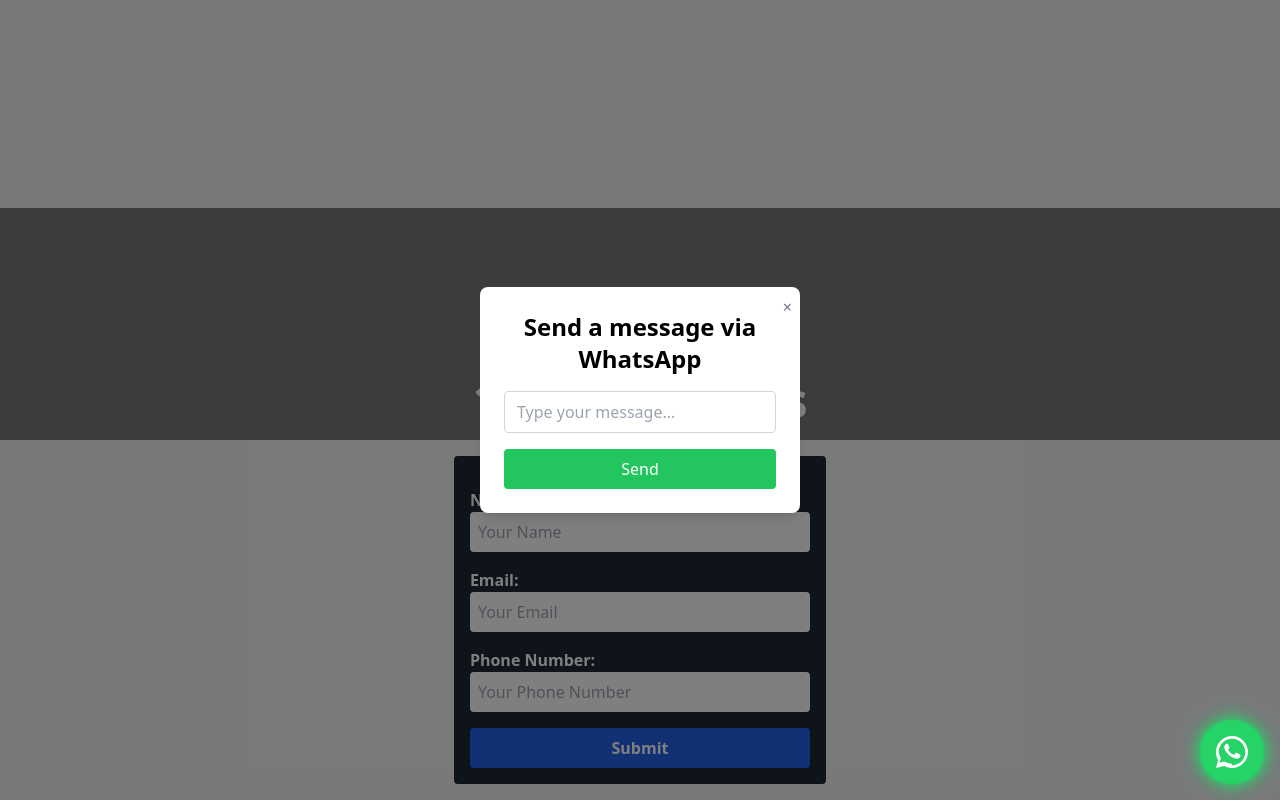
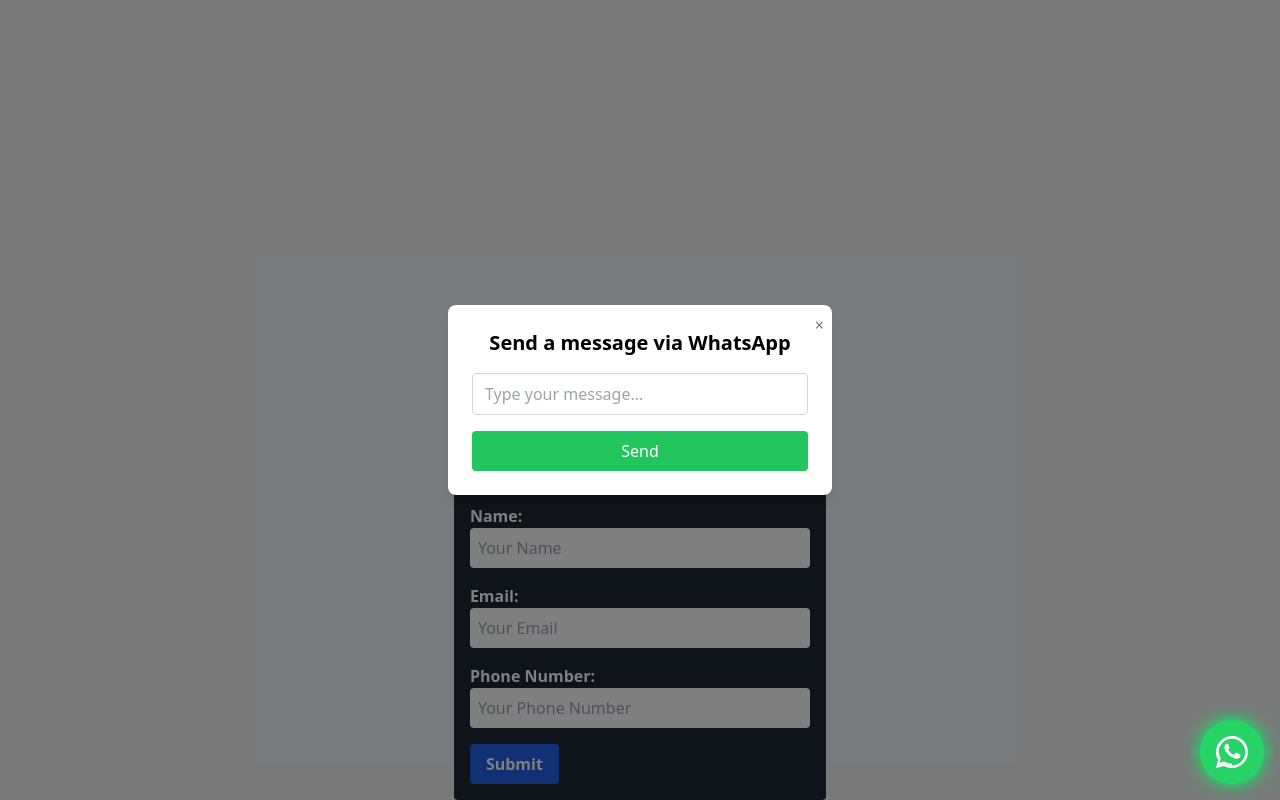
Before and after one commit to burmoney/2025, a plain HTML site: page index.html in a window 1280 px wide. Both pictures are taken after a click on the button "Write a message". Drawn offline with nearby package versions, Linux system fonts and the light colour scheme.

Commit message:
Update index.html

```diff
--- a/index.html
+++ b/index.html
@@ -22,21 +22,21 @@
       animation: neonPulse 2s infinite alternate;
     }
 
-    /* Background video full coverage styles */
+    /* Updated styles for background video to cover full screen */
     #player {
-      position: fixed;
+      position: fixed; /* Fix in place */
       top: 0;
       left: 0;
       width: 100%;
       height: 100%;
-      z-index: -1;
+      z-index: -1; /* Behind all content */
       overflow: hidden;
     }
   </style>
 </head>
 <body class="bg-gray-100 min-h-screen flex flex-col justify-between">
 
-  <!-- Main Content Spacer -->
+  <!-- Optional main content -->
   <div class="flex-1"></div>
 
   <!-- WhatsApp Button -->
@@ -55,9 +55,9 @@
 
   <!-- Modal for input -->
   <div id="inputModal" class="hidden fixed inset-0 bg-black bg-opacity-50 flex items-center justify-center z-60">
-    <div class="bg-white p-4 sm:p-6 rounded-lg max-w-xs w-full relative shadow-lg">
-      <button id="closeInputModal" class="absolute top-2 right-2 text-gray-500 hover:text-gray-700">&times;</button>
-      <h2 class="text-xl sm:text-2xl font-semibold mb-4 text-center">Send a message via WhatsApp</h2>
+    <div class="bg-white p-6 rounded-lg max-w-sm w-full relative shadow-lg">
+      <button id="closeInputModal" class="absolute top-2 right-2 text-gray-500 hover:text-gray-700">×</button>
+      <h2 class="text-xl font-semibold mb-4 text-center">Send a message via WhatsApp</h2>
       <input
         type="text"
         id="messageInput"
@@ -74,16 +74,16 @@
   </div>
 
   <!-- YouTube background video -->
-  <div id="player" class="fixed inset-0"></div>
+  <div id="player"></div>
 
   <!-- "New Drop In" Section with countdown -->
-  <section class="p-4 pt-24 md:pt-28 text-center bg-black bg-opacity-50">
-    <h2 class="text-3xl md:text-4xl font-bold mb-4 text-white">🔥 New Drop In 🔥</h2>
-    <div id="countdown" class="text-4xl md:text-5xl font-bold text-white"></div>
+  <section class="p-4 pt-28 text-center">
+    <h2 class="text-3xl font-bold mb-4 text-white">🔥 New Drop In 🔥</h2>
+    <div id="countdown" class="text-4xl font-bold text-white"></div>
   </section>
 
   <!-- Google Form -->
-  <form id="custom-google-form" class="max-w-md mx-auto p-4 bg-gray-800 rounded m-4" action="https://docs.google.com/forms/u/0/d/e/1FAIpQLSfHJzURmhELJ1sudgTCEY9IfsiP4oZtousiAtxoW78c01oIhA/formResponse" method="POST" target="_self">
+  <form id="custom-google-form" class="max-w-md mx-auto p-4 bg-gray-800 rounded" action="https://docs.google.com/forms/u/0/d/e/1FAIpQLSfHJzURmhELJ1sudgTCEY9IfsiP4oZtousiAtxoW78c01oIhA/formResponse" method="POST" target="_self">
     <label for="name" class="block mt-4 font-semibold text-white">Name:</label>
     <input type="text" id="name" name="entry.471881339" placeholder="Your Name" class="w-full p-2 rounded" required />
 
@@ -93,7 +93,7 @@
     <label for="phone" class="block mt-4 font-semibold text-white">Phone Number:</label>
     <input type="text" id="phone" name="entry.1110578890" placeholder="Your Phone Number" class="w-full p-2 rounded" required />
 
-    <button type="submit" class="mt-4 bg-blue-600 hover:bg-blue-500 text-white font-semibold py-2 px-4 rounded w-full">Submit</button>
+    <button type="submit" class="mt-4 bg-blue-600 hover:bg-blue-500 text-white font-semibold py-2 px-4 rounded">Submit</button>
   </form>
 
   <!-- Overlay popup for next steps -->
@@ -109,9 +109,8 @@
   <script src="https://www.youtube.com/iframe_api"></script>
 
   <script>
-    // YouTube Player setup
-    let player;
-    function onYouTubeIframeAPIReady() {
+    // Make onYouTubeIframeAPIReady global
+    window.onYouTubeIframeAPIReady = function() {
       player = new YT.Player('player', {
         height: '100%',
         width: '100%',
@@ -138,7 +137,7 @@
           }
         }
       });
-    }
+    };
 
     // Countdown Timer
     const dropDate = new Date("2025-07-15T00:00:00").getTime();
```
